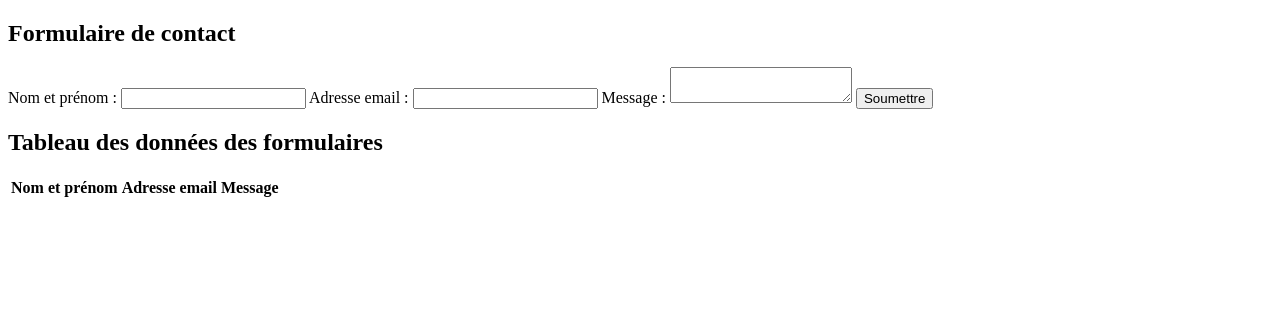
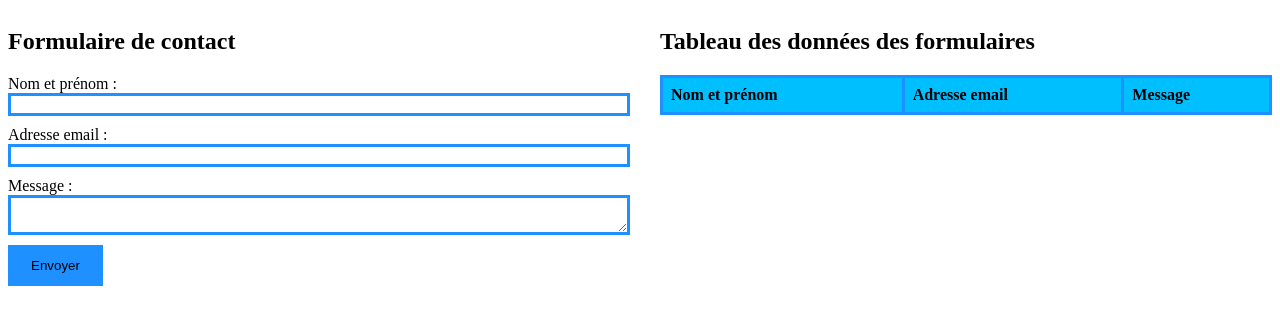
Before and after one commit to iannikage/Makeo, a PHP site: page / in a window 1280 px wide. Shown: the top 325 px of the page. Run offline with PHP 8.4, Linux system fonts and the light colour scheme; lists and menus that the app fills with data are empty.

Commit message:
Création du fichier style.css et ajout du link sur la page index.php index.php (v2) style.css (v1)

```diff
--- a/index.php
+++ b/index.php
@@ -3,6 +3,7 @@
 <head>
     <meta charset="UTF-8">
     <title>Test Makeo</title>
+    <link href="style.css" rel="stylesheet">
 </head>
 <body>
 <div class="container">
@@ -18,7 +19,7 @@
             <label for="message">Message :</label>
             <textarea id="message" name="message"></textarea>
 
-            <input type="submit" value="Soumettre">
+            <input type="submit" value="Envoyer">
         </form>
     </div>
     <div class="colonne_gauche">
--- /dev/null
+++ b/style.css
@@ -0,0 +1,42 @@
+.container {
+    display: flex;
+}
+
+.colonne_droite {
+    width: 50%;
+    padding-right: 20px;
+}
+
+.colonne_gauche {
+    width: 50%;
+    padding-left: 20px;
+}
+
+table {
+    width: 100%;
+    border-collapse: collapse;
+}
+
+th, td {
+    border: 3px solid dodgerblue;
+    padding: 8px;
+    text-align: left;
+}
+
+th {
+    background-color: deepskyblue;
+}
+
+ input, textarea {
+    display: block;
+    margin-bottom: 10px;
+    width: 100%;
+    border: 3px solid dodgerblue;
+}
+
+input[type="submit"] {
+    width: auto;
+    padding: 10px 20px;
+    background-color: dodgerblue;
+    cursor: pointer;
+}
```
